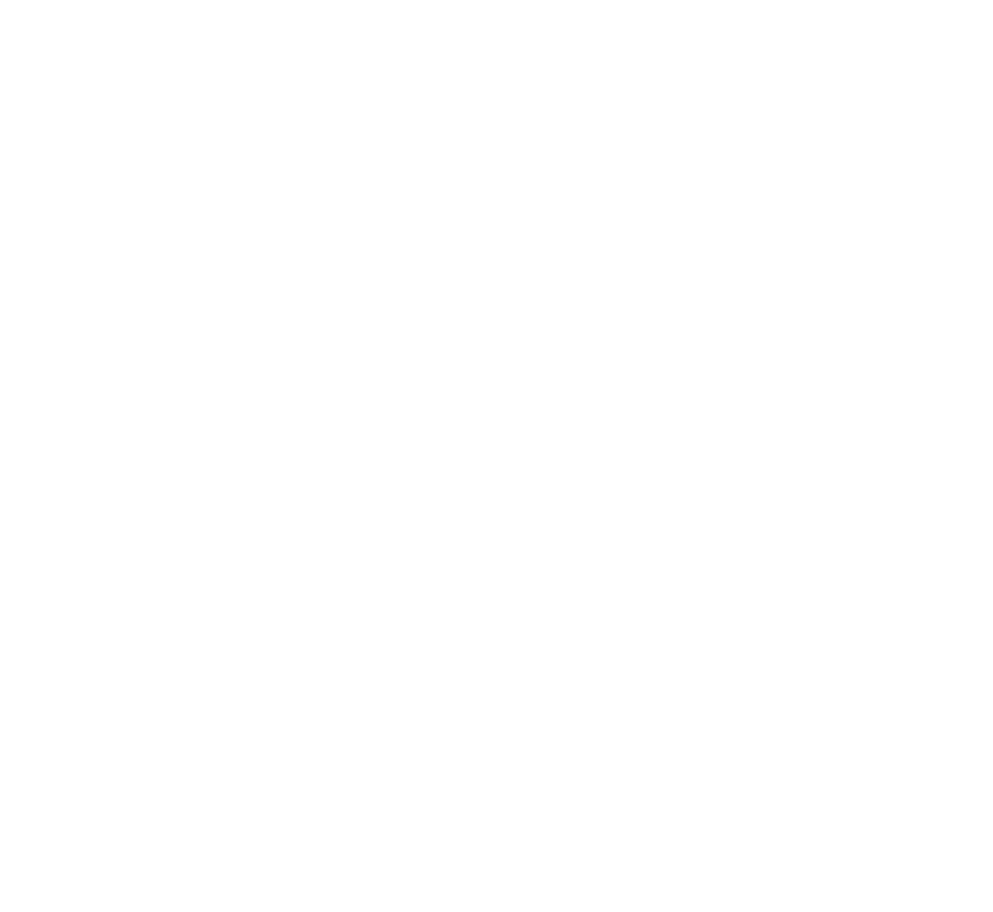
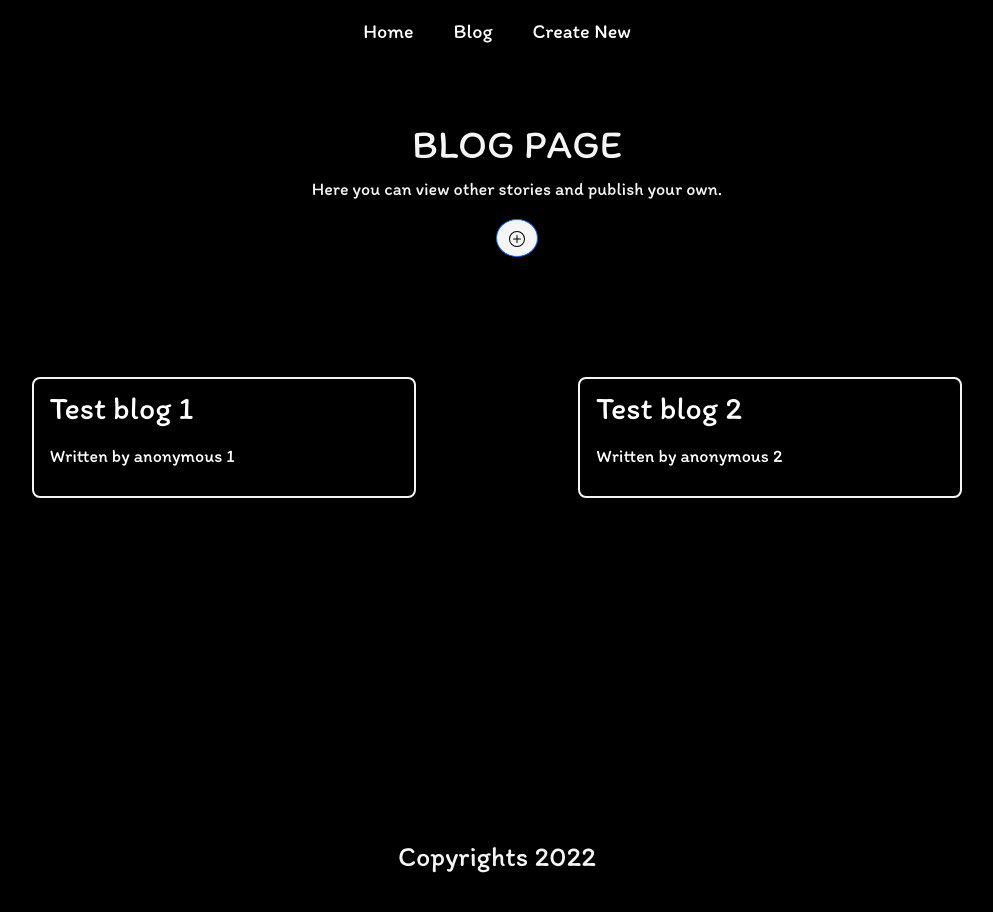
Before and after one commit to AkimuraNg/Dream-Blog, a React (Create React App) app in the folder dream/: page /blogs in a window 1280 px wide. Before the commit this address had no page. Shown: the top 912 px of the page, without its empty margins (143-1136 px from the left). Before the commit the page ends 800 px from the top, so only its background shows below. Built offline with nearby package versions, Linux system fonts and the light colour scheme; data requests are answered from the project's data file.

Commit message:
Configure blogs by id and functions

```diff
--- a/dream/src/App.js
+++ b/dream/src/App.js
@@ -1,9 +1,10 @@
 import './App.css';
 import Home from './components/Home';
-import { Routes, Route, Link } from 'react-router-dom';
+import { Routes, Route} from 'react-router-dom';
 import Blog from './components/Blog';
 import AddNew from './components/AddNew';
 import Welcome from './components/Welcome';
+import BlogDetail from './components/BlogDetail';
 
 
 function App() {
@@ -17,8 +18,9 @@ function App() {
         <Routes>
           <Route path="/" element={<Welcome/>}></Route>
           <Route path="/home" element={<Home />}></Route>
-          <Route path="/blog" element={<Blog />}></Route>
+          <Route path="/blogs" element={<Blog />}></Route>
           <Route path="/create" element={<AddNew />}></Route>
+          <Route path="/blogs/:id" element={<BlogDetail />}></Route>
         </Routes>
 
       </div>
--- a/dream/src/components/Blog.js
+++ b/dream/src/components/Blog.js
@@ -1,39 +1,24 @@
-import React, {useState, useEffect} from 'react'
+import React, { useState, useEffect } from 'react'
 import { Link } from 'react-router-dom'
 import plus from './images/plus-circle.svg'
 import Lists from './data/Lists'
 import Navbar from './Navbar'
 import Footer from './Footer'
+import useFetch from './useFetch'
 
 
 const Blog = () => {
 
-    // const [blogs, setBlogs] = useState([
-    //     { title: 'Blog 1', body: 'Lorem Ipsum...', author: 'anonymous', id: 1 },
-    //     { title: 'Blog 2', body: 'Lorem Ipsum...', author: 'anonymous', id: 2 },
-    //     { title: 'Blog 3', body: 'Lorem Ipsum...', author: 'anonymous', id: 3 }
-    // ])
-    const [blogs, setBlogs] = useState(null);
-
+    const {data : blogs, isPending, error} = useFetch('http://localhost:3002/blogs')
 
     // const handleDelete = (id) =>{
     //     const newBlog = blogs.filter(blog => blog.id !== id)
     //     setBlogs(newBlog);
     // }
 
-    useEffect(() => {
-        fetch('http://localhost:3002/blogs')
-            .then(res =>{
-                return res.json()
-            })
-            .then(data => {
-                setBlogs(data)
-            })
-    }, [])
-
     return (
         <div className="container-fluid">
-            <Navbar/>
+            <Navbar />
             <main className="wrapper">
                 <div className="Blog">
                     <section className="blogHead" style={{ textAlign: 'center' }}>
@@ -46,12 +31,14 @@ const Blog = () => {
                     </section>
 
                     <section className="blogItems">
+                        {error && <h3>{error}</h3>}
+                        {isPending && <h3>Loading...</h3>}
                         {blogs && <Lists blogs={blogs} />}
                         {/* handleDelete={handleDelete} */}
                     </section>
                 </div>
             </main>
-            <Footer/>
+            <Footer />
         </div>
     )
 }
--- /dev/null
+++ b/dream/src/components/BlogDetail.js
@@ -0,0 +1,31 @@
+import React from 'react'
+import Navbar from './Navbar'
+import Footer from './Footer'
+import { useParams } from 'react-router-dom'
+import useFetch from './useFetch'
+
+const BlogDetail = () => {
+    const { id } = useParams()
+    const { data: blog, error, isPending } = useFetch('http://localhost:3002/blogs/' + id)
+
+    return (
+        <div className="container-fluid">
+            <Navbar />
+            <main className="wrapper" >
+                {isPending && <div>Loading...</div>}
+                {error && <div>{error}</div>}
+                {blog && (
+                    <article style={{paddingTop: 100}}>
+                        <h2>{blog.title}</h2>
+                        <p> Written by {blog.author}</p>
+                        <div>{blog.body}</div>
+                    </article>
+                )}
+            </main>
+            <Footer />
+        </div>
+
+    )
+}
+
+export default BlogDetail
--- a/dream/src/components/Navbar.js
+++ b/dream/src/components/Navbar.js
@@ -16,7 +16,7 @@ const Navbar = () => {
                                 <Link className="nav-link active" to="/home">Home</Link>
                             </li>
                             <li className="nav-item">
-                                <Link className="nav-link active" to="/blog">Blog</Link>
+                                <Link className="nav-link active" to="/blogs">Blog</Link>
                             </li>
                             <li className="nav-item">
                                 <Link className="nav-link active" to="/create">Create New</Link>
--- a/dream/src/components/data/Lists.js
+++ b/dream/src/components/data/Lists.js
@@ -1,4 +1,5 @@
 import React from 'react'
+import { Link } from 'react-router-dom'
 // import remove from '../images/trash.svg'
 // import add from '../images/journal-plus.svg'
 
@@ -14,24 +15,10 @@ const Lists = ({ blogs, handleDelete }) => {
       {blogs.map((blog) => (
         <div>
           <div className="blog-preview" key={blogs.id}>
-            <h2 style={{ marginBottom: 16}}>{blog.title}</h2>
-            <h6>{blog.cat}</h6>
-            <p>{blog.body}</p>
-            <p>Written by {blog.author}</p>
-            {/* <div className="btnGroup">
-              <button className="btn-secondary fBtn" style={{ borderRadius: '70%' }} onClick={() => handleDelete(blog.id)}>
-                <img src={remove} alt="delete" />
-              </button>
-              <button className="fBtn" style={{ borderRadius: '70%' }} onClick={() => handleDelete(blog.id)}>
-                <img src={remove} alt="delete" />
-              </button>
-              <Link className="btn fBtn" to="/create" style={{ borderRadius: '70%' }} onClick={() => handleDelete(blog.id)}>
-                <img src={remove} alt="delete" />
-              </Link>
-              <button className="fBtn" style={{ borderRadius: '70%' }} onClick={() => handleDelete(blog.id)}>
-                <img src={remove} alt="delete" />
-              </button>
-            </div> */}
+            <Link to={`/blogs/${blog.id}`} style={{color: 'white', textDecoration: 'none'}}>
+              <h2 style={{ marginBottom: 16 }}>{blog.title}</h2>
+              <p>Written by {blog.author}</p>
+            </Link>
           </div>
         </div>
       ))}
--- /dev/null
+++ b/dream/src/components/useFetch.js
@@ -0,0 +1,41 @@
+import { useState, useEffect } from 'react';
+
+const useFetch = (url) => {
+    const [data, setData] = useState(null);
+    const [isPending, setIsPending] = useState(true);
+    const [error, setError] = useState(null);
+
+    useEffect(() => {
+        const abortFetch = new AbortController()
+
+        setTimeout(() => {
+            fetch(url, { signal: abortFetch.signal })
+                .then(res => {
+                    console.log(res)
+                    if (!res.ok) {
+                        throw Error('Unable to fetch data from server')
+                    }
+                    return res.json()
+                })
+                .then(data => {
+                    setData(data)
+                    setIsPending(false)
+                    setError(null)
+                })
+                .catch(err => {
+                    if (err.name === 'AbortError') {
+                        console.log('Fetch Aborted')
+                    }
+                    else {
+                        setIsPending(false)
+                        setError(err.message)
+                    }
+                })
+        }, 500)
+        return () => abortFetch.abort()
+    }, [url])
+
+    return { data, isPending, error }
+}
+
+export default useFetch;
```
Also changed, not shown: dream/db-1677500555068.json (added, +16 -0 lines).
